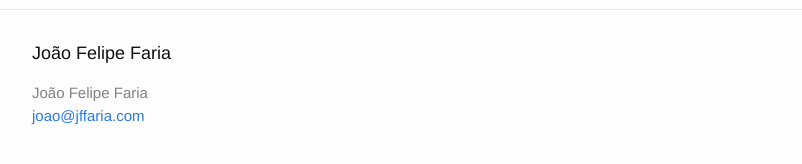
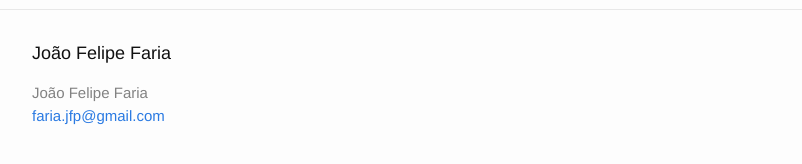
Before and after one commit to jffaria/jffaria.github.io, a Jekyll site: the page built from cv.md, in a window 1280 px wide and 900 px high, scrolled down 2662 px. Shown: the part 713-877 px from the top of the window, without its empty margins (238-1040 px from the left). Built offline with Jekyll 4.4.1, drawn with Linux system fonts in a browser that asks for light colours.

Commit message:
Update _config.yml

```diff
--- a/_config.yml
+++ b/_config.yml
@@ -7,7 +7,7 @@
 
 # Site settings
 title: João Felipe Faria
-email: joao@jffaria.com
+email: faria.jfp@gmail.com
 #description: > # this means to ignore newlines until "baseurl:"
 #  Here you will find my recent work, as well as stuff from elsewhere that I found useful.
 baseurl: "" # the subpath of your site, e.g. /blog
```
